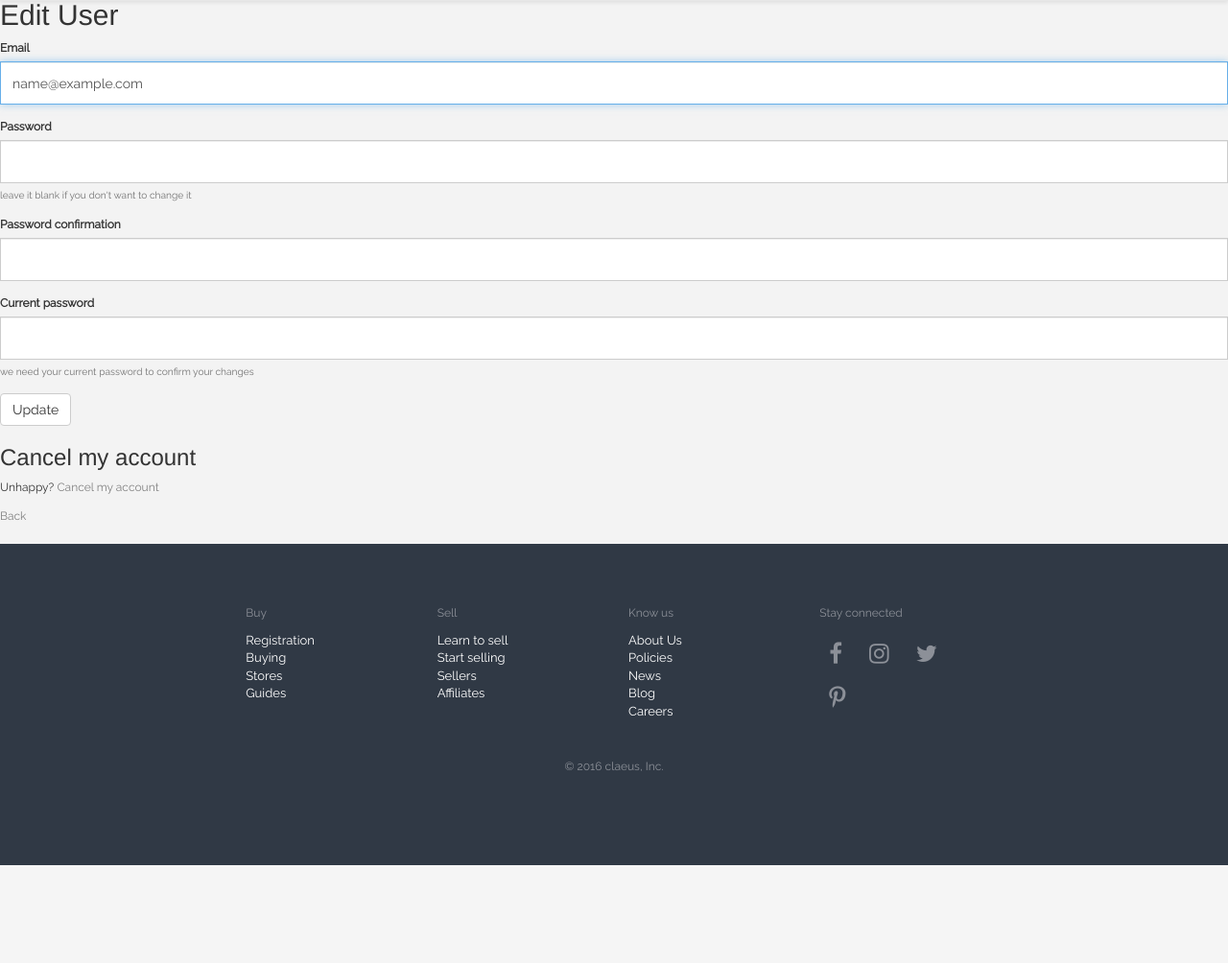
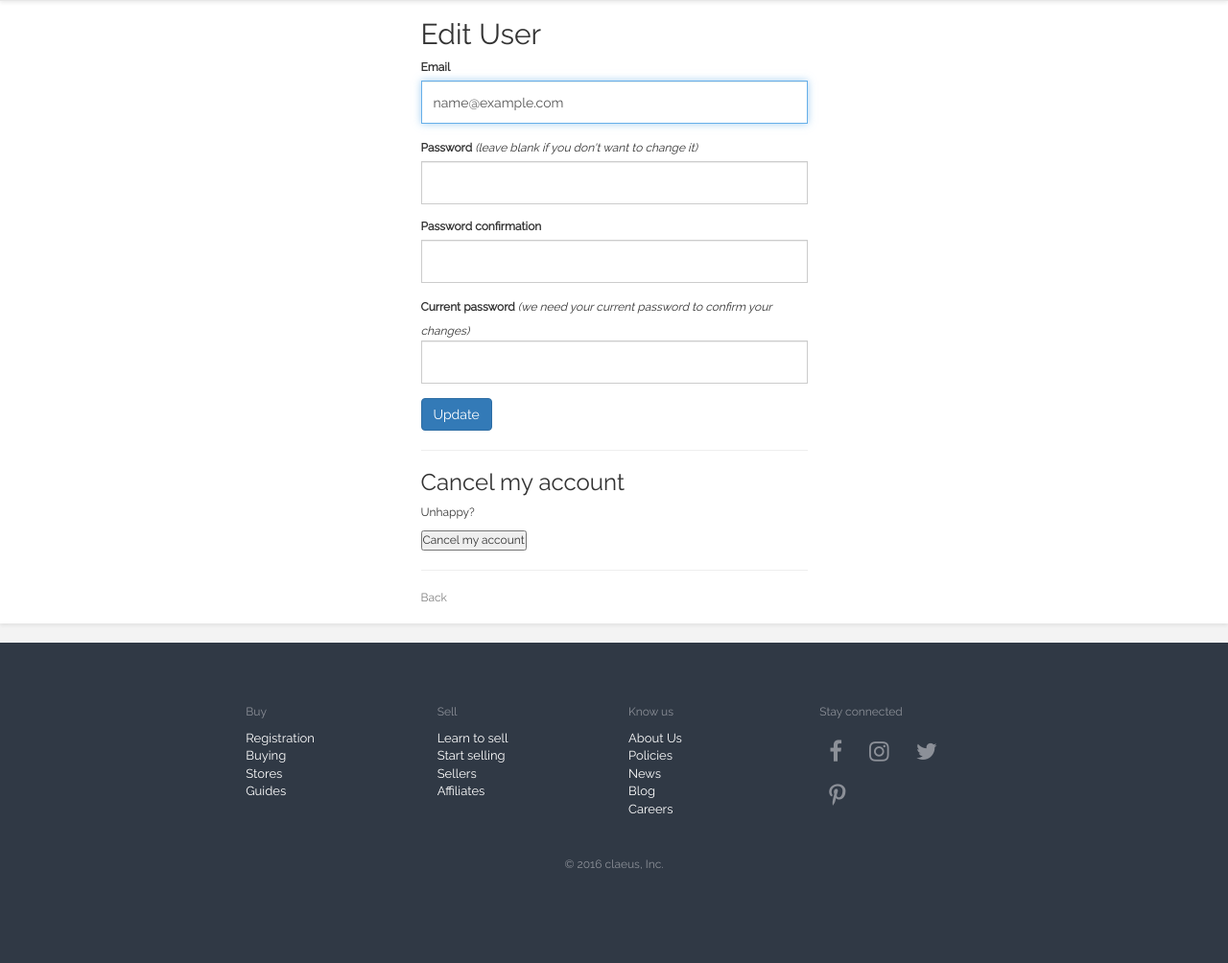
Before and after one commit to claeusdev/mai, a Rails app: page /users/edit in a window 1280 px wide. Shown: the part 61-1065 px from the top of the page at 96% size. Before the commit the page ends 963 px from the top, so only its background shows below. Run offline with Rails 7, Linux system fonts and the light colour scheme; the visitor is signed in with stand-in values (Sample User, id 1); style sheets or scripts are compiled from the project's sources; parts of the project's set-up code (start-up, migrations or seed data) failed here and were passed over; some libraries are stand-ins or nearby versions.

Commit message:
Add styles to Edit user page

```diff
--- a/app/views/devise/registrations/edit.html.erb
+++ b/app/views/devise/registrations/edit.html.erb
@@ -1,27 +1,51 @@
+
+<br><div class="section-home">
+  <div class="container">
+    <div class="col-md-6 col-md-offset-3">
       <h2>Edit <%= resource_name.to_s.humanize %></h2>
 
       <%= simple_form_for(resource, as: resource_name, url: registration_path(resource_name), html: { method: :put }) do |f| %>
-  <%= f.error_notification %>
+        <%= devise_error_messages! %>
 
-  <div class="form-inputs">
-    <%= f.input :email, required: true, autofocus: true %>
+        <div class="form-group">
+          <%= f.label :email %><br />
+          <%= f.email_field :email, autofocus: true, class: "form-control" %>
+        </div>
 
         <% if devise_mapping.confirmable? && resource.pending_reconfirmation? %>
-      <p>Currently waiting confirmation for: <%= resource.unconfirmed_email %></p>
+          <div>Currently waiting confirmation for: <%= resource.unconfirmed_email %></div>
         <% end %>
 
-    <%= f.input :password, autocomplete: "off", hint: "leave it blank if you don't want to change it", required: false %>
-    <%= f.input :password_confirmation, required: false %>
-    <%= f.input :current_password, hint: "we need your current password to confirm your changes", required: true %>
+        <div class="form-group">
+          <%= f.label :password %> <i>(leave blank if you don't want to change it)</i><br />
+          <%= f.password_field :password, autocomplete: "off", class: "form-control" %>
         </div>
 
-  <div class="form-actions">
-    <%= f.button :submit, "Update" %>
+        <div class="form-group">
+          <%= f.label :password_confirmation %><br />
+          <%= f.password_field :password_confirmation, autocomplete: "off", class: "form-control" %>
+        </div>
+
+        <div class="form-group">
+          <%= f.label :current_password %> <i>(we need your current password to confirm your changes)</i><br />
+          <%= f.password_field :current_password, autocomplete: "off", class: "form-control" %>
+        </div>
+
+        <div class="actions">
+          <%= f.submit "Update", class: "btn btn-primary" %>
         </div>
       <% end %>
 
+      <hr>
       <h3>Cancel my account</h3>
 
-<p>Unhappy? <%= link_to "Cancel my account", registration_path(resource_name), data: { confirm: "Are you sure?" }, method: :delete %></p>
+      <p>Unhappy? <%= button_to "Cancel my account", registration_path(resource_name), data: { confirm: "Are you sure?" }, method: :delete %></p>
+      <hr>
+      <%= link_to "Back", :back %><br>
+      <br>
+    </div>
 
-<%= link_to "Back", :back %>
+  </div>
+
+
+</div>
```
Lines whose indentation alone changed are shown as unchanged.
